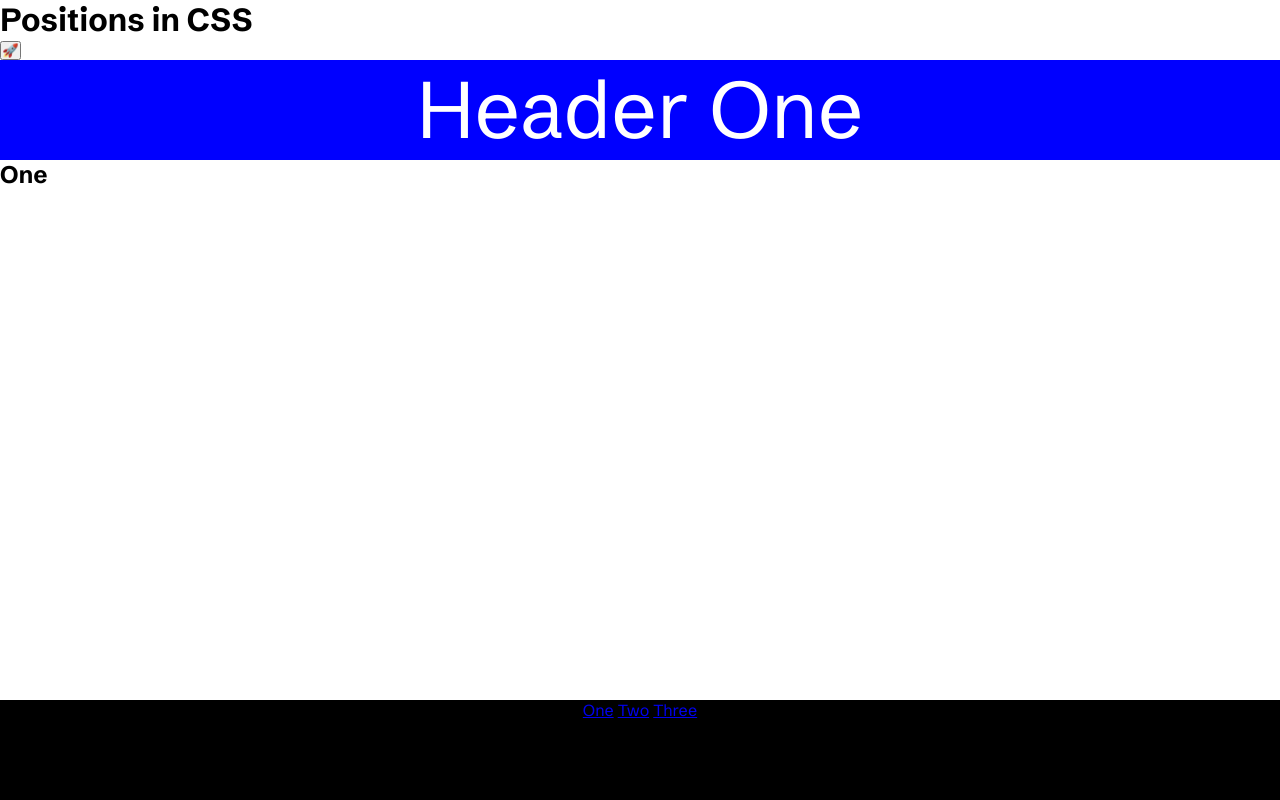
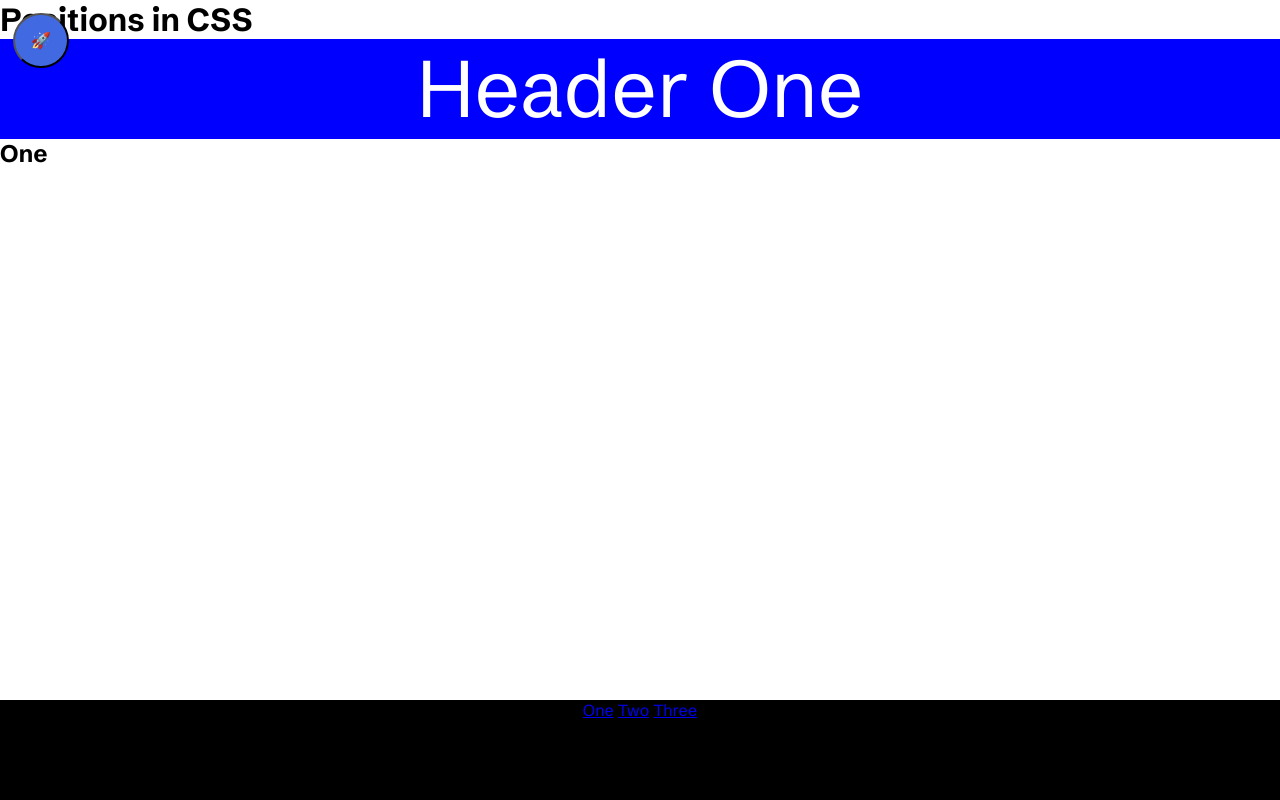
Before and after one commit to adrianhelllo/css_positions, a plain HTML site: page index.html in a window 1280 px wide. Shown: the top 800 px of the page. Drawn offline with Linux system fonts and the light colour scheme.

Commit message:
social button, smooth scrolling with scroll-behavior smooth

```diff
--- a/style.css
+++ b/style.css
@@ -94,7 +94,27 @@ header {
 
 footer {
     background-color: #000;
-    position: fixed;
+    position: sticky;
     bottom: 0;
     width: 100%
 }
+
+a:visited {
+    color: #fff;
+}
+
+.social {
+    background-color: royalblue;
+    color: #fff;
+    font-size: inherit;
+    padding: 1rem;
+    position: fixed;
+    top: 1vw;
+    left: 1vw;
+    z-index: 1;
+    border-radius: 5vw;
+}
+
+html {
+    scroll-behavior: smooth;
+}
```
